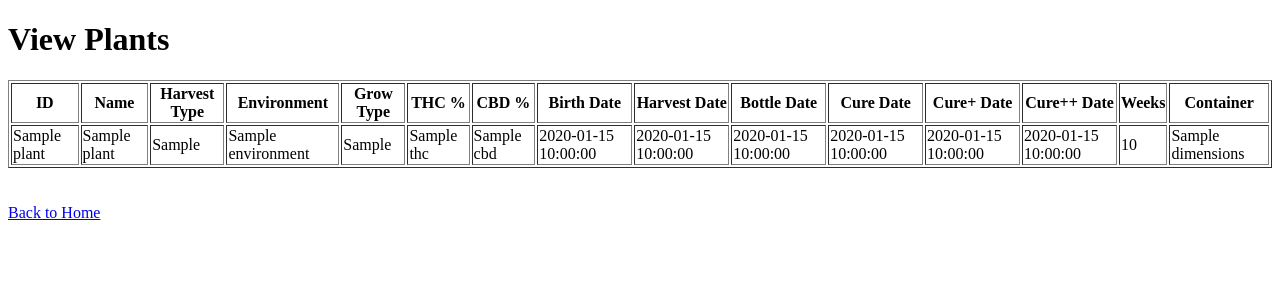
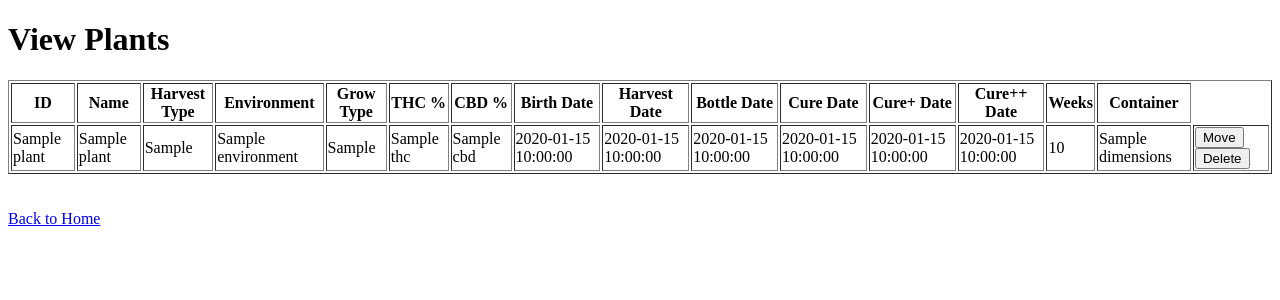
Before and after one commit to 13alvone/veg-crib, a Flask app: template templates/view_plants.html in a window 1280 px wide. Shown: the top 300 px of the page. Run offline with Flask 2, Linux system fonts and the light colour scheme; the template is opened without the code that fills it: most values are stand-ins (such as "Sample title", 1, 10 or a date in 2020).

Commit message:
** Updated functionality overall, but errors persist. Still not at release yet, this is pre-release.

```diff
--- a/app.py
+++ b/app.py
@@ -5,11 +5,11 @@ import math
 from veg_crib_manage import Backend, Chemical, ContainerEnvironment, Plant, PlantContainer
 
 app = Flask(__name__)
-app.secret_key = 'some_secret_key'  # Required for flash to work
+app.secret_key = 'F2419C26-71EF-495E-ACCE-A5C615C675B2@@C4BD86FF-D8B4-4955-9D4C-68D70FBF4A23'  # Required for flash
 backend = Backend()
 
 # Create a default environment for demonstration purposes
-default_environment = ContainerEnvironment("Default", {'row_count': 5, 'column_count': 5})
+# default_environment = ContainerEnvironment("Default", {'row_count': 5, 'column_count': 5})
 
 @app.route('/')
 def index():
@@ -110,6 +110,38 @@ def view_plants():
     plants = backend.completed_dict['plants']
     return render_template('view_plants.html', plants=plants)
 
+@app.route('/delete_plant/<plant_id>', methods=['POST'])
+def delete_plant(plant_id):
+    backend.load_from_database()
+    if backend.delete_plant(plant_id):
+        flash('Plant deleted successfully.')
+    else:
+        flash('Failed to delete plant.')
+    return redirect(url_for('view_plants'))
+
+@app.route('/delete_environment/<environment_name>', methods=['POST'])
+def delete_container_environment(environment_name):
+    backend.load_from_database()
+    if backend.delete_container_environment(environment_name):
+        flash('Container deleted successfully.')
+    else:
+        flash('Failed to delete container.')
+    return redirect(url_for('view_environments'))
+
+@app.route('/move_plant/<plant_id>', methods=['GET', 'POST'])
+def move_plant(plant_id):
+    backend.load_from_database()
+    if request.method == 'POST':
+        new_container_id = request.form['new_container_id']
+        if backend.move_plant(plant_id, new_container_id):
+            flash('Plant moved successfully.')
+        else:
+            flash('Failed to move plant.')
+        return redirect(url_for('index'))
+    # For GET request, show the form to select a new container
+    available_containers = backend.get_available_containers()
+    return render_template('move_plant.html', available_containers=available_containers)
+
 
 if __name__ == '__main__':
     app.run(debug=True)
--- a/templates/view_plants.html
+++ b/templates/view_plants.html
@@ -44,6 +44,18 @@
                     <td>{{ plant.high_cure_date }}</td>
                     <td>{{ plant.age_in_weeks }}</td>
                     <td>{{ plant.container.dimensions }}</td>
+
+                    <td>
+                        <!-- Move button -->
+                        <form action="{{ url_for('move_plant', plant_id=plant.id) }}" method="get" style="display: inline;">
+                            <button type="submit">Move</button>
+                        </form>
+                        <!-- Delete button -->
+                        <form action="{{ url_for('delete_plant', plant_id=plant.id) }}" method="post" style="display: inline;">
+                            <button type="submit">Delete</button>
+                        </form>
+                    </td>
+
                 </tr>
             {% endfor %}
         </tbody>
--- a/veg_crib_manage.py
+++ b/veg_crib_manage.py
@@ -1,9 +1,4 @@
-import os
-import re
-import json
-import time
 import datetime
-from pathlib import Path
 import sqlite3
 import jsonpickle
 
@@ -90,11 +85,13 @@ chemicals = {
     },
 }
 
+
 def generate_new_id():
     global next_plant_id  # Declare the variable as global so we can modify it
     new_id = next_plant_id  # Use the current value of next_plant_id as the new ID
     next_plant_id += 1  # Increment the counter for the next ID
     return new_id
+
 
 class Chemical:
     def __init__(self, chemical_name):
@@ -108,6 +105,7 @@ class Chemical:
         global chemicals
         valid_chemicals = chemicals.keys()
         return self.description
+
 
 class Plant:
     def __init__(self, name, harvest_type, environment, grow_type, thc, cbd, birth_date,
@@ -135,8 +133,8 @@ class Plant:
             self.fully_complete = False
             return
 
-    def update_plant_cure(self, _new_cure):
-        self.cure_date = f'{_new_cure}'
+    # def update_plant_cure(self, _new_cure):
+    #     self.cure_date = f'{_new_cure}'
 
     def calculate_week_count(self):
         today = datetime.date.today()
@@ -145,6 +143,7 @@ class Plant:
     def update_environment(self, _environment_obj):
         self.environment = _environment_obj
 
+
 class PlantContainer:
     def __init__(self, _plant, _container_rxd, _environment):
         self.plant = _plant
@@ -152,11 +151,12 @@ class PlantContainer:
         self.id = self.plant.id
         self.environment = _environment
 
+
 class ContainerEnvironment:
     def __init__(self, _environment_name, _dimensions):
         self.dimensions = _dimensions
         self.grid = self.create_grid_matrix()
-        self.name = _environment_name
+        self.name = _environment_name.strip().replace(" ", "_")
         self.max_size = _dimensions['row_count'] * _dimensions['column_count']
 
     def create_grid_matrix(self):
@@ -182,6 +182,26 @@ class ContainerEnvironment:
                     self.grid[position] = None
                     return True
         return False
+
+    def remove_container_by_id(self, container_id):
+        for position, container in self.grid.items():
+            if container and container.id == container_id:
+                self.grid[position] = None
+                return True
+        return False
+
+    def move_container(self, container, new_position):
+        if new_position not in self.grid:
+            return False  # Invalid position
+        if self.grid[new_position] is not None:
+            return False  # Position already occupied
+        for position, existing_container in self.grid.items():
+            if existing_container and existing_container.id == container.id:
+                self.grid[position] = None  # Remove from old position
+                self.grid[new_position] = container  # Place in new position
+                return True
+        return False  # Container not found
+
 
 class Backend:
     def __init__(self, run_test_model=False, db_path="database/veg_crib.db"):
@@ -237,7 +257,6 @@ class Backend:
             row = cursor.fetchone()
             self.completed_dict['chemicals'] = jsonpickle.decode(row[1])
 
-
             if row[2]:
                 try:
                     self.completed_dict['plants'] = jsonpickle.decode(row[2])
@@ -257,3 +276,35 @@ class Backend:
     def add_plant(self, plant):
         self.completed_dict['plants'][plant.id] = plant
         self.update_database()
+
+    def delete_plant(self, plant_id):
+        if plant_id in self.completed_dict['plants']:
+            del self.completed_dict['plants'][plant_id]
+            self.update_database()
+            return True
+        return False
+
+    def delete_container_environment(self, container_name):
+        container_env = self.completed_dict['container_environments'].get(container_name, None)
+        if container_env:
+            # Check if all grid positions are empty (None)
+            if all(v is None for v in container_env.grid.values()):
+                del self.completed_dict['container_environments'][container_name]
+                self.update_database()
+                return True
+            else:
+                print("Cannot delete environment: Grid is not empty. Please move or delete plant(s) first.")
+                return False
+        return False
+
+    def move_plant(self, plant_id, new_container_id):
+        plant = self.completed_dict['plants'].get(plant_id)
+        new_container = self.completed_dict['container_environments'].get(new_container_id)
+        if plant and new_container:
+            plant.update_environment(new_container)
+            self.update_database()
+            return True
+        return False
+
+    def get_available_containers(self):
+        return list(self.completed_dict['container_environments'].keys())
```
Also changed, not shown: templates/move_plant.html (added, +20 -0 lines), templates/view_environments.html (+33 -1 lines), database/veg_crib.db.
